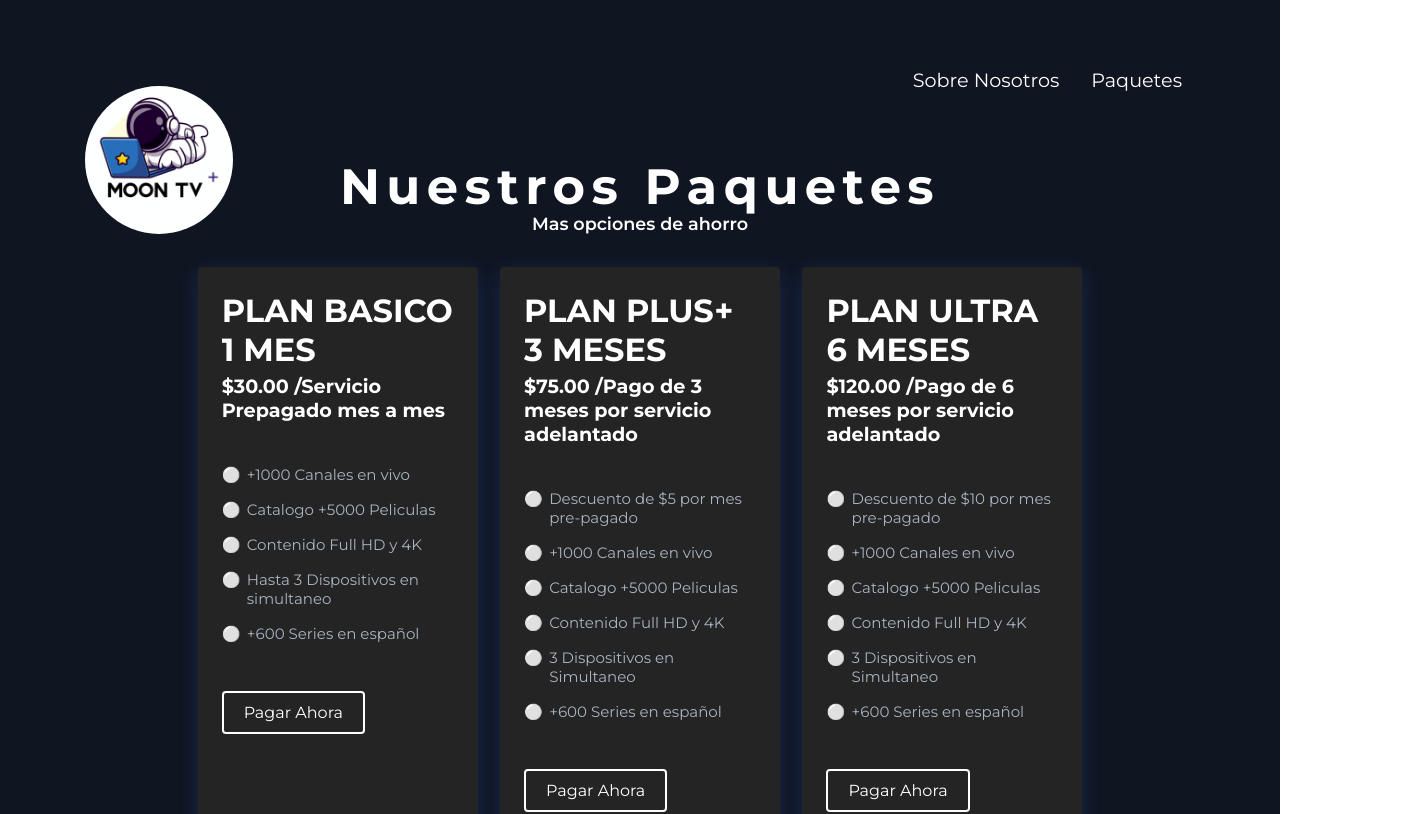
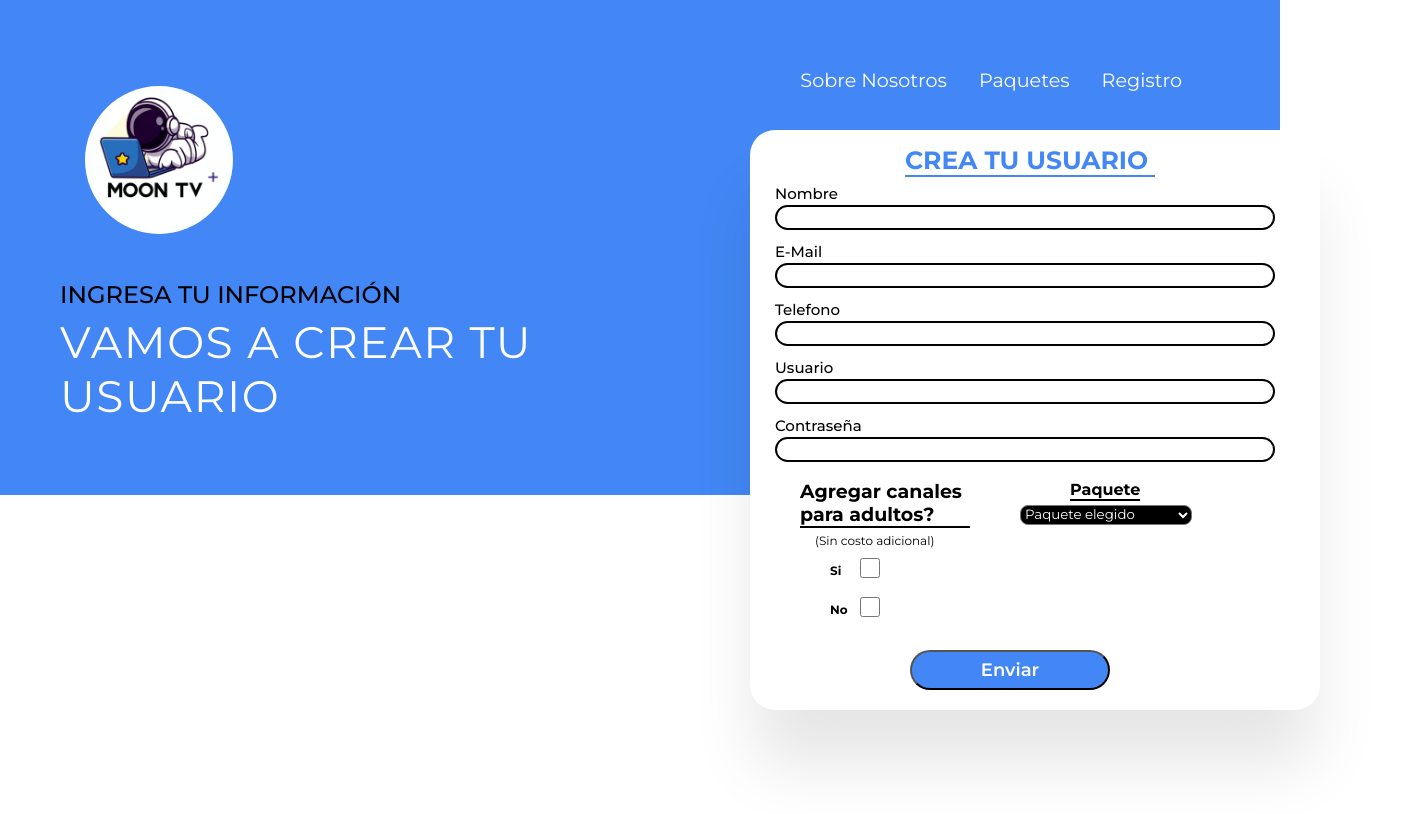
Before and after one commit to Alejod2103/StreamplayPaypal2022, a React (Create React App) app: page /signup in a window 1280 px wide. Shown: the top 814 px of the page, 1419 px wide, since content can reach past the window. Built offline with nearby package versions, Linux system fonts and the light colour scheme.

Commit message:
version 0.0.2

```diff
--- a/public/index.html
+++ b/public/index.html
@@ -6,7 +6,8 @@
 		<meta name="viewport" content="width=device-width, initial-scale=1" />
 		<meta name="theme-color" content="#000000" />
 		<meta http-equiv=”refresh” content="5" />
-		<meta name="description" content="MoonTV el mejor servicio de streaming" />
+		<meta name="description" content="MoonTV el mejor servicio de streaming " />
+		<meta name="description" content="Tv Netflif " />
 		<link rel="apple-touch-icon" href="%PUBLIC_URL%/logo192.png" />
 		<!--
       manifest.json provides metadata used when your web app is installed on a
--- a/src/App.js
+++ b/src/App.js
@@ -7,6 +7,7 @@ import Navbar from './components/Navbar/Navbar';
 //Pages
 import Home from './pages/Home';
 import Compatibles from './components/Compatibles/Compatible.js'
+import SignUp from './pages/SignupPage';
 import Pricing from './pages/PricingPage';
 import Footer from './components/Footer/Footer';
 
@@ -22,6 +23,7 @@ function App() {
 
 				<Route path="/Pricing" exact component={Pricing} />
 				<Route path="/" exact component={Home} />
+				<Route path="/signup" exact component={SignUp} />
 				<Route path="/Compatibles" exact component={Compatibles} />
 				<Route path="/*" exact component={Pricing} />
 
--- /dev/null
+++ b/src/components/Form/Components/CheckBoxStyles.js
@@ -0,0 +1,43 @@
+import styled from "styled-components";
+
+export const LabelStyled = styled.label`
+
+    h3{
+        width: 170px;
+        display: flex;
+        left: 20px;
+        font-size: 19px;
+        bottom: 85px;
+        border-bottom: 2px solid #000;
+        position: relative;
+    }
+
+    p{
+        font-size: 12px;
+        position: relative;
+        bottom: 80px;
+        left: 35px;
+    }
+`;
+
+export const CheckContainer = styled.div`
+    position: relative;
+    height: 20px;
+    width: 200px;
+    left: 30px;
+`;
+
+export const TextCheck = styled.h3`
+    font-size: 12px;
+    position: relative;
+    bottom: 65px;
+    margin-left: 50px;
+`;
+
+export const InputStyled = styled.input`
+    height: 20px;
+    width: 100px;
+    left: 40px;
+    position: relative;
+    bottom: 85px;
+`;
--- /dev/null
+++ b/src/components/Form/Components/CheckboxField.js
@@ -0,0 +1,15 @@
+import React from 'react'
+import { LabelStyled, InputStyled, CheckContainer, TextCheck } from './CheckBoxStyles.js';
+
+const CheckboxField = (props) => {
+    const { handleChange, type } = props;
+  return (
+    <CheckContainer>
+      <LabelStyled><h3>Agregar canales para adultos?</h3> <p>(Sin costo adicional)</p></LabelStyled>
+      <TextCheck>Si</TextCheck><InputStyled type={type} value={true} />
+      <TextCheck>No</TextCheck><InputStyled type={type} onChange={handleChange} value={false} />
+    </CheckContainer>
+  )
+};
+
+export default CheckboxField
--- a/src/components/Form/Components/InputFieldStyles.js
+++ b/src/components/Form/Components/InputFieldStyles.js
@@ -2,9 +2,9 @@ import styled from 'styled-components';
 
 export const InputCont = styled.div`
     position: relative;
-    top: 10px;
+    top: 2px;
     margin-bottom: 12px;
-    margin-top: 12px;
+    margin-top: 8px;
     margin-left: 25px;
 `;
 
@@ -17,7 +17,7 @@ export const LabelStyled = styled.label`
 export const InputFormStyled = styled.input`
     margin-top: 2px;
     width: 500px;
-    height: 30px;
+    height: 25px;
     border-radius: 40px;
     border: 2px solid #000;
     outline: none;
--- a/src/components/Form/Components/SelectField.js
+++ b/src/components/Form/Components/SelectField.js
@@ -1,5 +1,7 @@
 import { SelectCont,
          LabelStyled,
+         SelectStyled,
+
           } from './SelectFieldStyle.js';
 
 
@@ -8,12 +10,12 @@ const SelectField = (props) => {
     return (
       <SelectCont>
         <LabelStyled htmlFor={name}>{label}</LabelStyled><br/>
-        <select onChange={handleChange} defaultValue="role" name={name} className="SelectField">
+        <SelectStyled onChange={handleChange} defaultValue="role" name={name} className="SelectField" >
           <option value="role" disabled>Paquete elegido</option>
           <option value="frontEnd" className="op">Plan 1 mes - $30.00</option>
           <option value="backEnd" className="op">Plan 3 meses - $75.00</option>
           <option value="qa" className="op">Plan 6 meses - $120.00</option>
-        </select>
+         </SelectStyled>
         </SelectCont>
     )
   }
--- a/src/components/Form/Components/SelectFieldStyle.js
+++ b/src/components/Form/Components/SelectFieldStyle.js
@@ -2,11 +2,10 @@ import styled from 'styled-components';
 
 export const SelectCont = styled.div`
     width: 70%;
-    top: 10px;
     height: 80px;
     position: relative;
-    margin-top: 15px;
-    margin-left: 190px;
+    margin-top: 25px;
+    margin-left: 270px;
 `;
 
 export const LabelStyled = styled.label`
@@ -17,3 +16,10 @@ export const LabelStyled = styled.label`
     font: montserrat;
     border-bottom: 2px solid #000;
 `;
+
+export const SelectStyled = styled.select`
+    background-color: #000;
+    border-radius: 8px;
+    outline: none;
+    color: #fff;
+`;
--- a/src/components/Form/Form.css
+++ b/src/components/Form/Form.css
@@ -21,25 +21,26 @@
 .BoxCont {
   position: relative;
   height: 580px;
-  width: 600px;
+  width: 570px;
   background-color: #fff;
   box-shadow: 0 60px 65px -5px rgba(1, 0, 0, 0.1);
   border-radius: 25px;
   top: 135px;
-  left: 650px;
+  left: 750px;
 }
 
 .textOne{
   position: relative;
   margin: 20px;
-  left: 155px;
-  width: 200px;
+  left: 135px;
+  width: 250px;
   top: 15px;
-  color: #000;
+  color: #4287f5;
   font: Roboto, sans;
-  font-weight: 600;
+  font-weight: 800;
+  text-transform: uppercase;
   font-size: 25px;
-  border-bottom: 2px solid #000;
+  border-bottom: 2px solid #4287f5;
 }
 
 @media (min-width: 1024px) {
--- a/src/components/Form/Form.js
+++ b/src/components/Form/Form.js
@@ -1,7 +1,9 @@
 import { useEffect, useState } from "react"
 import InputField from './Components/InputField.js'
 import SelectField from "./Components/SelectField.js";
+import CheckboxField from "./Components/CheckboxField.js"
 import emailjs from 'emailjs-com';
+import { ButtonStyled, TextLeft, TextLeftTwo } from './FormStyles.js'
 import './Form.css'
 
 const ContactForm = () => {
@@ -14,12 +16,13 @@ const ContactForm = () => {
     role: '',
     password: '',
     repassword: '',
+    xxx: false,
   });
   const [status, setStatus] = useState('');
 
   const handleSubmit = (e) => {
     e.preventDefault();
-    emailjs.send('service_ae51j99', 'template_jhj635y', values, 'user_Yuqa0U8GSg0rBG8ka2thS')
+    emailjs.send('service_xd9mtfr', 'template_1z7fite', values, 'nPCuWIe53tZRvDWo5')
       .then(response => {
         console.log('SUCCESS!', response);
         setValues({
@@ -30,6 +33,7 @@ const ContactForm = () => {
           user: '',
           password: '',
           repassword: '',
+          xxx: '',
         });
         setStatus('SUCCESS');
       }, error => {
@@ -53,16 +57,23 @@ const ContactForm = () => {
   }
   return (
     <div className="Back-White">
+      {status && renderAlert()}
+
     <div className="Back-Blue">
+    <TextLeft>Vamos a Crear tu Usuario</TextLeft>
+    <TextLeftTwo>Ingresa tu información</TextLeftTwo>
       <div className="BoxCont">
+      <form className="form" onsubmit={handleSubmit}>
         <h1 className="textOne">Crea tu usuario</h1>
           <InputField value={values.fullName} handleChange={handleChange} label="Nombre" name="fullName" type="text" placeholder="John Doe" />
           <InputField value={values.email} handleChange={handleChange} label="E-Mail" name="email" type="email" placeholder="jphn@example.com" />
           <InputField value={values.telf} handleChange={handleChange} label="Telefono" name="telf" type="text" placeholder="jphn@example.com" />
           <InputField value={values.user} handleChange={handleChange} label="Usuario" name="user" type="text" placeholder="jphn@example.com" />
           <InputField value={values.password} handleChange={handleChange} label="Contraseña" name="password" type="password" placeholder="jphn@example.com" />
-          <InputField value={values.repassword} handleChange={handleChange} label="Repetir Contraseña" name="repassword" type="password" placeholder="jphn@example.com" />
           <SelectField handleChange={handleChange} name="role" label="Paquete" />
+          <CheckboxField handleChange={handleChange} type='checkbox' name="xxx" value={values.xxx} />
+          <ButtonStyled onClick={handleSubmit} type="submit"><h1>Enviar</h1></ButtonStyled>
+        </form>
       </div>
     </div>
     </div>
--- /dev/null
+++ b/src/components/Form/FormStyles.js
@@ -0,0 +1,42 @@
+import styled from 'styled-components';
+
+export const ButtonStyled = styled.button`
+    position: absolute;
+    margin-left: 160px;
+    bottom: 20px;
+    height: 40px;
+    width: 200px;
+    background-color: #4287f5;
+    outline: none;
+    border-radius: 25px;
+    cursor: pointer;
+
+    h1{
+        font-size: 18px;
+        font-weight: 600;
+        color: #fff;
+    }
+`;
+
+export const TextLeft = styled.h3`
+    font-size: 44px;
+    position: absolute;
+    left: 60px;
+    text-transform: uppercase;
+    font-weight: 400;
+    width: 40%;
+    letter-spacing: 1.5px;
+    top: 320px;
+    color: #fff;
+`;
+
+export const TextLeftTwo = styled.h3`
+    font-size: 24px;
+    position: absolute;
+    left: 60px;
+    text-transform: uppercase;
+    font-weight: 500;
+    width: 40%;
+    top: 285px;
+    color: #000;
+`;
--- a/src/data/NavbarData.js
+++ b/src/data/NavbarData.js
@@ -8,6 +8,10 @@ export const data = [
 		to: '/Pricing',
 		text: 'Paquetes',
 	},
+	{
+		to: '/signup',
+		text: 'Registro',
+	},
 	{/*
 	{
 		text: 'Ver Catálogo',
```
